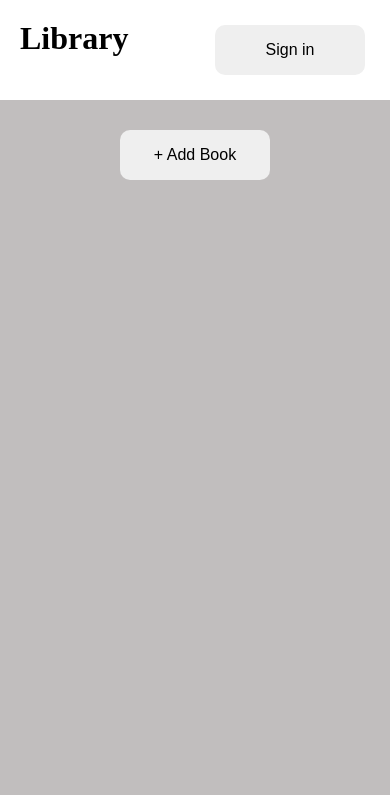
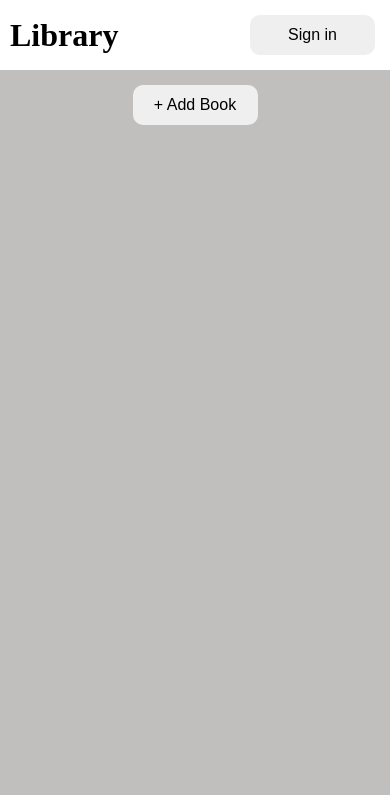
Before and after one commit to manny53365/odin-library, a plain HTML site: page index.html in a window 390 px wide. Shown: the top 795 px of the page. Drawn offline with Linux system fonts and the light colour scheme.

Commit message:
added styling for mobiles

```diff
--- a/css/styles.css
+++ b/css/styles.css
@@ -105,3 +105,38 @@ footer {
 .gh-link {
     color: black;
 }
+
+/* mobile screen styles  */
+
+@media only screen and (max-width: 768px) {
+
+    body {
+        height: 100%;
+        width: 100%;
+    }
+
+    .top-container {
+        display: flex;
+        width: 100%;
+        align-items: center;
+    }
+
+    .top-left, .top-right {
+        margin: 10px;
+    }
+
+    .sign-in {
+        height: 40px;
+        width: 125px;
+    }
+
+    .add-book-btn {
+        margin-top: 15px;
+        width: 125px;
+        height: 40px;
+    }
+
+    .book-card {
+        width: 45%;
+    }
+}
```
